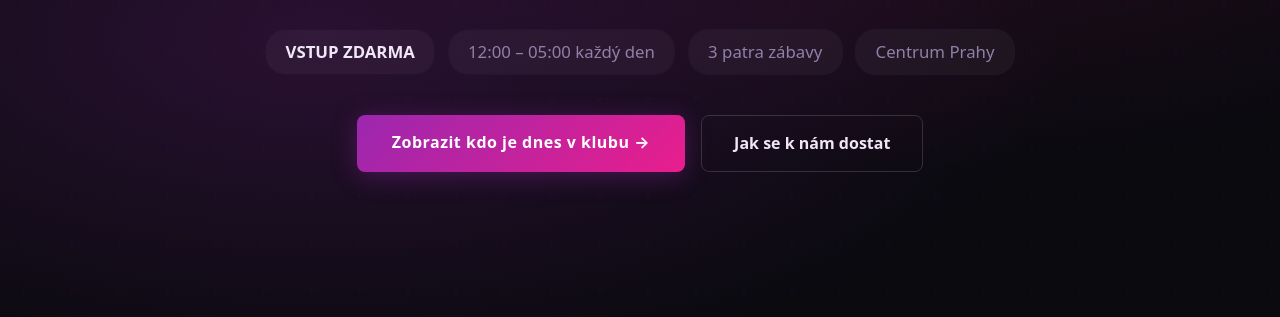
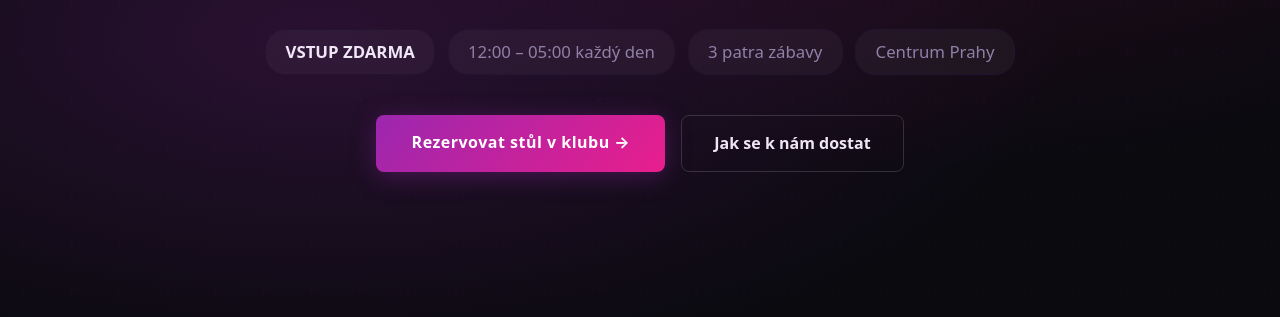
Before and after one commit to eliska-kolobezka/neon, a plain HTML site: page index.html in a window 1280 px wide. Shown: the part 483-800 px from the top of the page. Drawn offline with Linux system fonts and the light colour scheme.

Commit message:
Reword hero CTA to reservation, add favicon

```diff
--- a/index.html
+++ b/index.html
@@ -6,6 +6,7 @@
   <title>Neon Club Praha – Noční klub & Bar v centru Prahy</title>
   <meta name="description" content="Nejlepší noční klub v Praze. Živé show, skvělé drinky, vstup zdarma. Otevřeno každý den od 12:00 do 05:00. Balbínova 21, Praha 2." />
   <meta name="robots" content="index, follow" />
+  <link rel="icon" type="image/svg+xml" href="favicon.svg" />
   <meta property="og:title" content="Neon Club Praha – Noční klub & Bar" />
   <meta property="og:description" content="Nejlepší noční klub v Praze. Živé show, skvělé drinky, vstup zdarma." />
   <meta property="og:type" content="website" />
@@ -701,7 +702,7 @@
       </div>
       <div class="hero-ctas">
         <a href="#location" class="btn-primary">
-          Zobrazit kdo je dnes v klubu →
+          Rezervovat stůl v klubu →
         </a>
         <a href="#location" class="btn-outline">Jak se k nám dostat</a>
       </div>
```
Also changed, not shown: favicon.svg (added), 1 other file.
